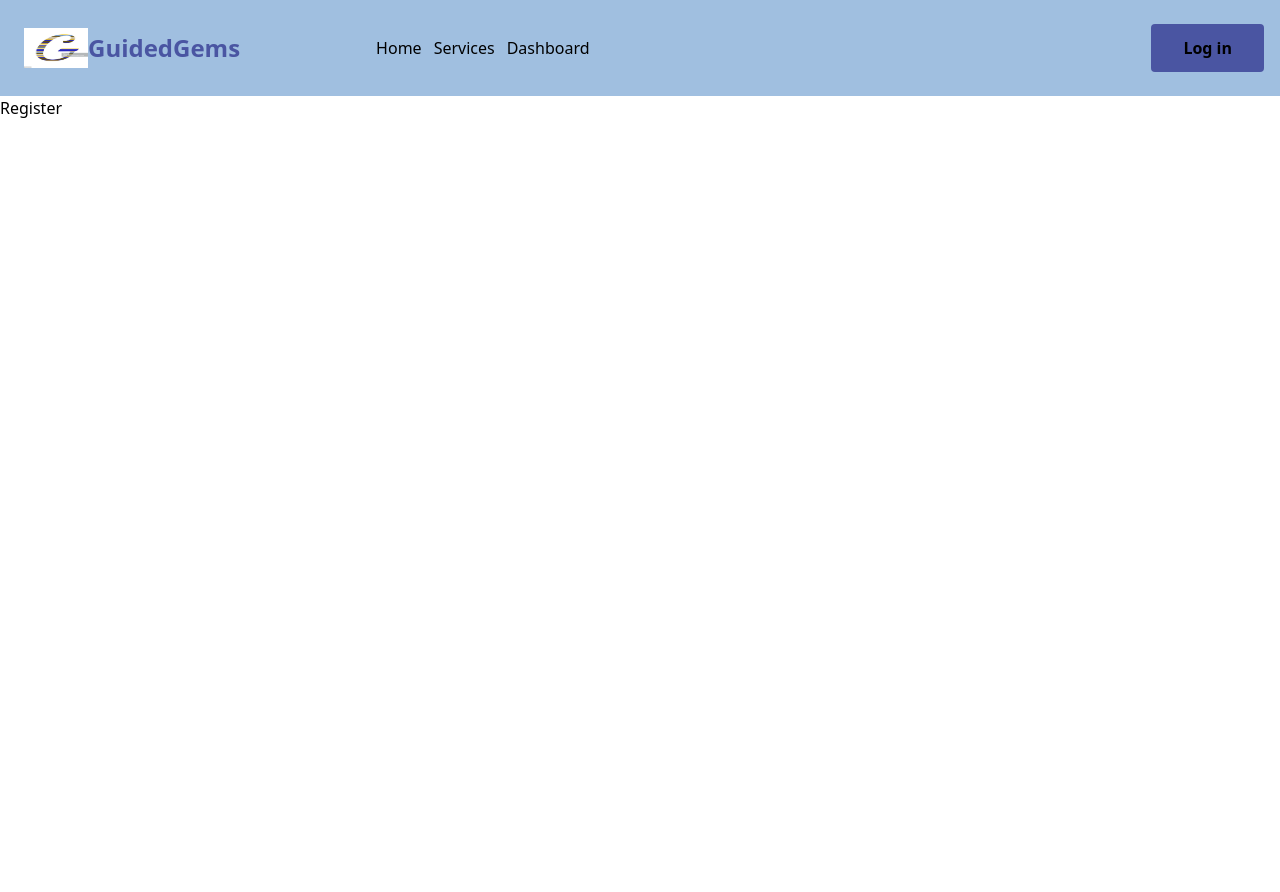
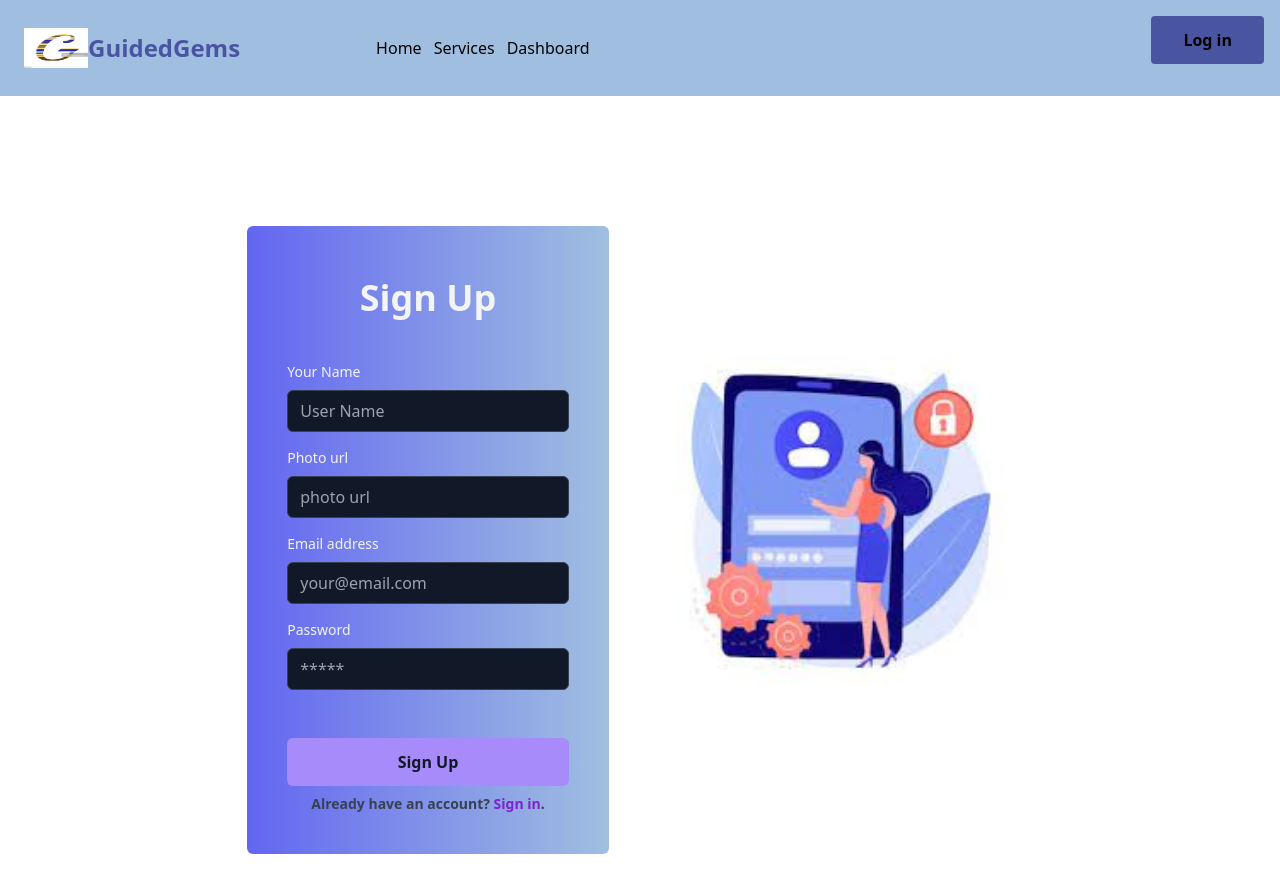
Before and after one commit to Israt85/My-local-tour-project, a React (Vite) app: page /register in a window 1280 px wide. Shown: the top 892 px of the page. Before the commit the page ends 800 px from the top, so only its background shows below. Built offline with nearby package versions, Linux system fonts and the light colour scheme; no server answers.

Commit message:
added login and regiter page with user nad statechanged

```diff
--- /dev/null
+++ b/firebase.init.js
@@ -0,0 +1,18 @@
+// Import the functions you need from the SDKs you need
+import { initializeApp } from "firebase/app";
+// TODO: Add SDKs for Firebase products that you want to use
+// https://firebase.google.com/docs/web/setup#available-libraries
+
+// Your web app's Firebase configuration
+const firebaseConfig = {
+  apiKey: "AIzaSyCHkcbG-L3xI8y8mjSX9fubacVYwZ8RsUM",
+  authDomain: "my-local-tour-guide.firebaseapp.com",
+  projectId: "my-local-tour-guide",
+  storageBucket: "my-local-tour-guide.appspot.com",
+  messagingSenderId: "951365858436",
+  appId: "1:951365858436:web:0a7fc1a3aba81015553ed1"
+};
+
+// Initialize Firebase
+const app = initializeApp(firebaseConfig);
+export default app;
--- a/package.json
+++ b/package.json
@@ -10,6 +10,7 @@
     "preview": "vite preview"
   },
   "dependencies": {
+    "firebase": "^10.5.2",
     "localforage": "^1.10.0",
     "match-sorter": "^6.3.1",
     "react": "^18.2.0",
--- a/src/Components/Navbar.jsx
+++ b/src/Components/Navbar.jsx
@@ -1,9 +1,24 @@
 import { Link, NavLink } from 'react-router-dom';
 import logo from '../assets/G logo.jpg'
+import { useContext } from 'react';
+import { AuthContext } from '../Provider/AuthProvider';
 
 
 
 const Navbar = () => {
+    const {user, userLogOut} = useContext(AuthContext)
+
+    const handleLogout = () =>{
+        userLogOut()
+        .then(result =>{
+            console.log(result.user);
+            alert('logout')
+        })
+        .catch(err =>{
+            console.log(err);
+        })
+    }
+
      const links = <>
      <button><NavLink to="/">Home</NavLink></button>
      <button><NavLink to="/services" >Services</NavLink></button>
@@ -26,8 +41,20 @@ const Navbar = () => {
 				{links}
 			</button>
 		</div>
-		<div className="items-center  flex-shrink-0 hidden lg:flex">
-			<Link to='/login'><button className="px-8 py-3 font-semibold bg-[#4A55A2] rounded dark:bg-violet-400 dark:text-gray-900">Log in</button></Link>
+		<div className="gap-4  flex-shrink-0 hidden lg:flex">
+            <div className='flex justify-center flex-col items-center'>
+            {
+                user && <img className='w-16 h-16 rounded-full' src={user.photoURL
+                }/>
+            }
+            {
+                user && <p>{user.displayName
+                }</p>
+            }
+
+            </div>
+			{ user?  <button className="px-8 py-3 font-semibold bg-[#4A55A2] rounded dark:bg-violet-400 dark:text-gray-900" onClick={handleLogout}>LogOut</button> : <Link to='/login'><button className="px-8 py-3 font-semibold bg-[#4A55A2] rounded dark:bg-violet-400 dark:text-gray-900">Log in</button></Link>
+           }
 		</div>
 	</div>
 </header>
--- a/src/Pages/Login.jsx
+++ b/src/Pages/Login.jsx
@@ -1,24 +1,45 @@
 import { Link } from 'react-router-dom';
 import login from '../assets/Login.png'
+import { useContext } from 'react';
+import { AuthContext } from '../Provider/AuthProvider';
 
 
 const Login = () => {
+
+        const {userSignIn} = useContext(AuthContext)
+
+       const handleLogin = e =>{
+        e.preventDefault()
+        const form = e.target;
+        const email = form.email.value;
+        const password = form.password.value
+        console.log(email,password);
+        userSignIn(email,password)
+        .then(result =>{
+            console.log(result.user);
+        })
+        .catch(err=>{
+            console.log(err);
+        })
+       }
+
+
     return (
         <div className=" flex items-center justify-center gap-10 w-full h-screen">
-            <div className="flex mt-10 flex-col max-w-md p-6 rounded-md sm:p-10 bg-gray-900 text-gray-100">
+            <div className="flex mt-10 flex-col max-w-md p-6 rounded-md sm:p-10 bg-gradient-to-r from-indigo-500 to bg-[#A0BFE0] text-gray-100">
 	<div className="mb-8 text-center">
 		<h1 className="my-3 text-4xl font-bold">Sign in</h1>
 		<p className="text-sm text-gray-400">Sign in to access your account</p>
 	</div>
-	<form className="space-y-12">
+	<form onSubmit={handleLogin} className="space-y-12">
 		<div className="space-y-4">
 			<div>
-				<label for="email" className="block mb-2 text-sm">Email address</label>
+				<label className="block mb-2 text-sm">Email address</label>
 				<input type="email" name="email" id="email" placeholder="leroy@jenkins.com" className="w-full px-3 py-2 border rounded-md border-gray-700 bg-gray-900 text-gray-100" />
 			</div>
 			<div>
 				<div className="flex justify-between mb-2">
-					<label for="password" className="text-sm">Password</label>
+					<label  className="text-sm">Password</label>
 					<a rel="noopener noreferrer" href="#" className="text-xs hover:underline text-gray-400">Forgot password?</a>
 				</div>
 				<input type="password" name="password" id="password" placeholder="*****" className="w-full px-3 py-2 border rounded-md border-gray-700 bg-gray-900 text-gray-100" />
@@ -26,7 +47,7 @@ const Login = () => {
 		</div>
 		<div className="space-y-2">
 			<div>
-				<button type="button" className="w-full px-8 py-3 font-semibold rounded-md bg-violet-400 text-gray-900">Sign in</button>
+				<button type="submit" className="w-full px-8 py-3 font-semibold rounded-md bg-violet-400 text-gray-900">Sign in</button>
 
 			</div>
             <div>
@@ -37,7 +58,7 @@ const Login = () => {
 			<p>Login with Google</p>
 		</button>
             </div>
-			<p className="px-6 text-sm text-center text-gray-400">Don't have an account yet?
+			<p className="px-6 font-semibold text-sm text-center text-gray-700">Don't have an account yet?
 				<Link className='text-purple-700' to="/register"> Sign up</Link>.
 			</p>
 		</div>
--- a/src/Pages/Register.jsx
+++ b/src/Pages/Register.jsx
@@ -1,9 +1,86 @@
-import React from 'react';
+import { useContext } from 'react';
+import register from '../assets/regist.jpg'
+import { Link } from 'react-router-dom';
+import { AuthContext } from '../Provider/AuthProvider';
 
 const Register = () => {
+     const {userSignup, userProfile} = useContext(AuthContext)
+
+      const handleRegister = (e)=>{
+        e.preventDefault()
+        const form = e.target;
+        const name = form.name.value;
+        const photo = form.photo.value;
+        const email = form.email.value;
+        const password = form.password.value;
+        const obj ={
+            name,photo,email,password,
+        }
+        console.log(obj);
+        userSignup(email,password)
+        .then(result =>{
+            console.log(result.user);
+            form.reset()
+            userProfile(name, photo)
+            .then(result =>{
+                console.log(result.user);
+            })
+            .catch(err=>{
+                console.log(err);
+            })
+        })
+        .catch(err=>{
+            console.log(err);
+        })
+
+      }
+
+
+
     return (
         <div>
-            <h2>Register</h2>
+           <div className="flex items-center justify-center gap-10 w-full h-screen mt-6">
+            <div className="flex mt-10 flex-col max-w-md p-6 rounded-md sm:p-10 bg-gradient-to-r from-indigo-500 to bg-[#A0BFE0] text-gray-100">
+	<div className="mb-8 text-center">
+		<h1 className="my-3 text-4xl font-bold">Sign Up</h1>
+	</div>
+	<form onSubmit={handleRegister} className="space-y-12">
+		<div className="space-y-4">
+			<div>
+				<label  className="block mb-2 text-sm">Your Name</label>
+				<input type="text" name="name" id="name" placeholder="User Name" className="w-full px-3 py-2 border rounded-md border-gray-700 bg-gray-900 text-gray-100" />
+			</div>
+			<div>
+				<label  className="block mb-2 text-sm">Photo url</label>
+				<input type="url" name="photo" id="photo" placeholder="photo url" className="w-full px-3 py-2 border rounded-md border-gray-700 bg-gray-900 text-gray-100" />
+			</div>
+			<div>
+				<label className="block mb-2 text-sm">Email address</label>
+				<input type="email" name="email" id="email" placeholder="your@email.com" className="w-full px-3 py-2 border rounded-md border-gray-700 bg-gray-900 text-gray-100" />
+			</div>
+			<div>
+				<div className="flex justify-between mb-2">
+					<label  className="text-sm">Password</label>
+				</div>
+				<input type="password" name="password" id="password" placeholder="*****" className="w-full px-3 py-2 border rounded-md border-gray-700 bg-gray-900 text-gray-100" />
+			</div>
+		</div>
+		<div className="space-y-2">
+			<div>
+				<button type="submit" className="w-full px-8 py-3 font-semibold rounded-md bg-violet-400 text-gray-900">Sign Up</button>
+
+			</div>
+			<p className="px-6 text-sm font-semibold text-center text-gray-700">Already have an account?
+				<Link className='text-purple-700 font-bold' to="/login"> Sign in</Link>.
+			</p>
+		</div>
+	</form>
+</div>
+
+<div>
+    <img className='w-96 h-96' src={register} alt="" />
+</div>
+        </div>
         </div>
     );
 };
--- /dev/null
+++ b/src/Provider/AuthProvider.jsx
@@ -0,0 +1,59 @@
+import { createContext, useEffect, useState } from "react";
+import { createUserWithEmailAndPassword, getAuth, onAuthStateChanged, signInWithEmailAndPassword, signOut, updateProfile } from "firebase/auth";
+import app from "../../firebase.init";
+
+export const AuthContext = createContext();
+
+const auth = getAuth(app);
+const AuthProvider = ({children}) => {
+    const [user,setUser] = useState(null)
+    const [loading, setLoading] = useState(false)
+
+
+    const userSignup = (email,password) =>{
+        setLoading(true)
+        return createUserWithEmailAndPassword(auth, email,password)
+    }
+    const userSignIn = (email,password) =>{
+        setLoading(true)
+        return signInWithEmailAndPassword(auth,email,password)
+    }
+
+    useEffect(()=>{
+        const unsubscribe = onAuthStateChanged(auth, currentUser =>{
+            console.log(currentUser);
+            setUser(currentUser)
+            setLoading(false)
+        })
+        return ()=> unsubscribe()
+    },[])
+    const userProfile = (name, photo) =>{
+        return updateProfile(auth.currentUser,{
+            displayName: name,
+            photoURL: photo
+        })
+    }
+
+    const userLogOut = ()=>{
+        setLoading(true)
+        return signOut(auth)
+    }
+
+
+
+    const authInfo ={
+       user,
+       userSignup,
+       userSignIn,
+       loading,
+       userLogOut,
+       userProfile
+    }
+    return (
+        <AuthContext.Provider value={authInfo}>
+            {children}
+        </AuthContext.Provider>
+    );
+};
+
+export default AuthProvider;
--- a/src/main.jsx
+++ b/src/main.jsx
@@ -11,6 +11,7 @@ import Services from './Pages/Services';
 import Dashboard from './Pages/Dashboard';
 import Login from './Pages/Login';
 import Register from './Pages/Register';
+import AuthProvider from './Provider/AuthProvider';
 
 const router = createBrowserRouter([
   {
@@ -44,6 +45,8 @@ const router = createBrowserRouter([
 
 ReactDOM.createRoot(document.getElementById('root')).render(
   <React.StrictMode>
+   <AuthProvider>
    <RouterProvider router={router} />
+   </AuthProvider>
   </React.StrictMode>,
 )
```
Also changed, not shown: 1 other file (tests, documents, lock files or other folders).
